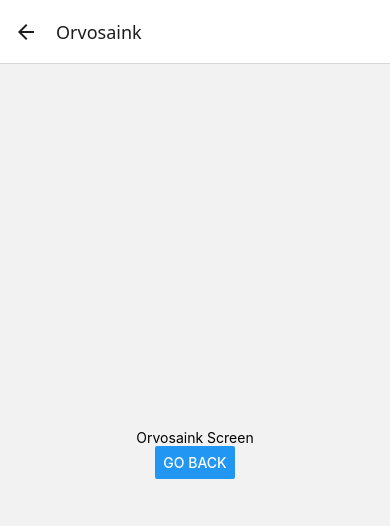
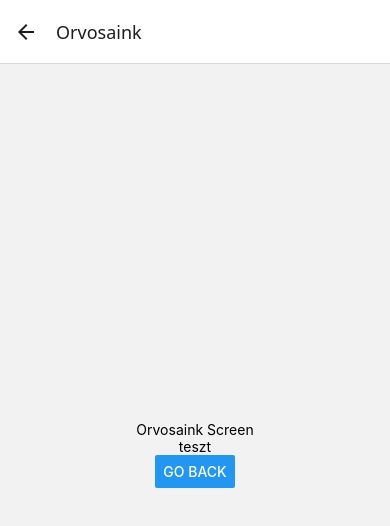
Before and after one commit to JoeSky55/ZaroDoga, a React Native app in the folder Frontend/: screen /Orvosaink in a window 390 px wide. Shown: the top 526 px of the page. Built offline with nearby package versions, Linux system fonts and the light colour scheme.

Commit message:
Teszt feltöltés

```diff
--- a/Frontend/screens/OrvosainkScreen.js
+++ b/Frontend/screens/OrvosainkScreen.js
@@ -5,6 +5,8 @@ export default function OrvosainkScreen({navigation}) {
   return (
     <View style={{ flex: 1, justifyContent: 'center', alignItems: 'center' }}>
       <Text>Orvosaink Screen</Text>
+      <Text>teszt</Text>
+
       <Button title="Go back" onPress={() => navigation.goBack()} />
     </View>
   );
```
